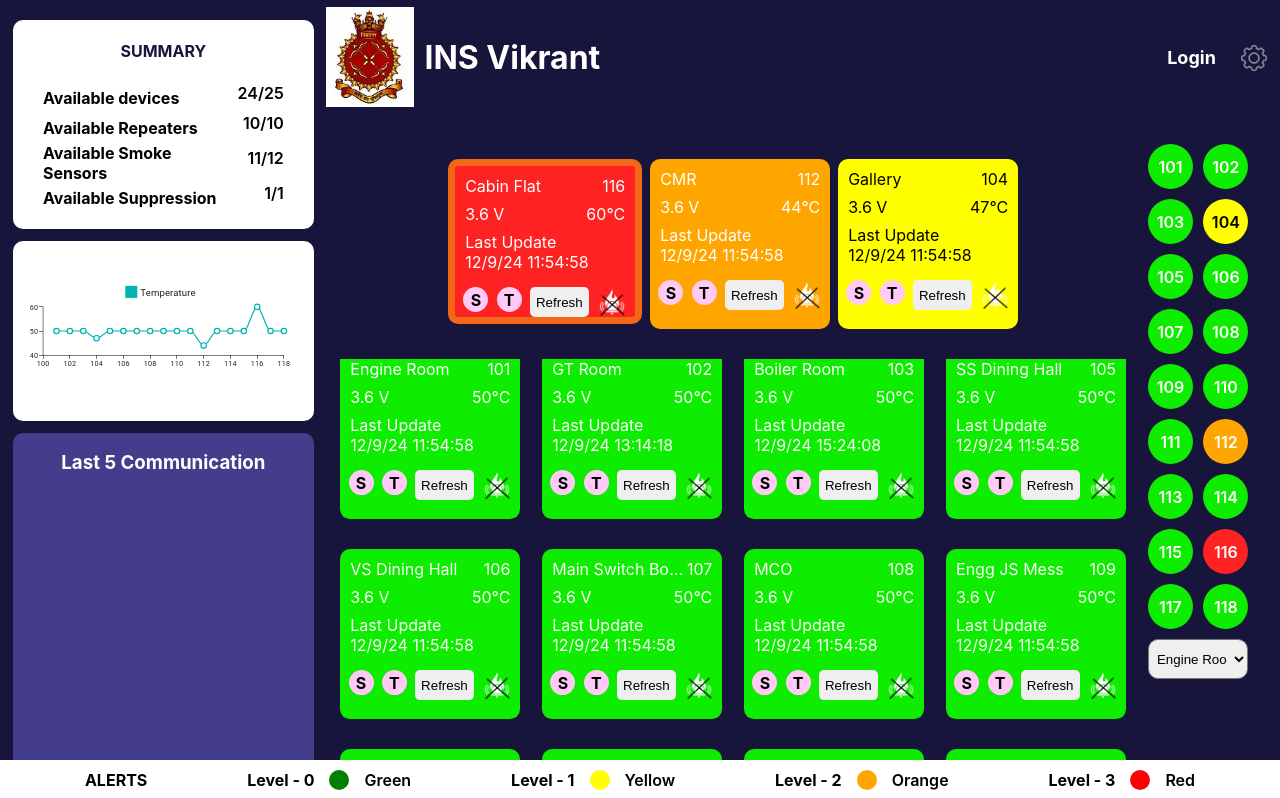
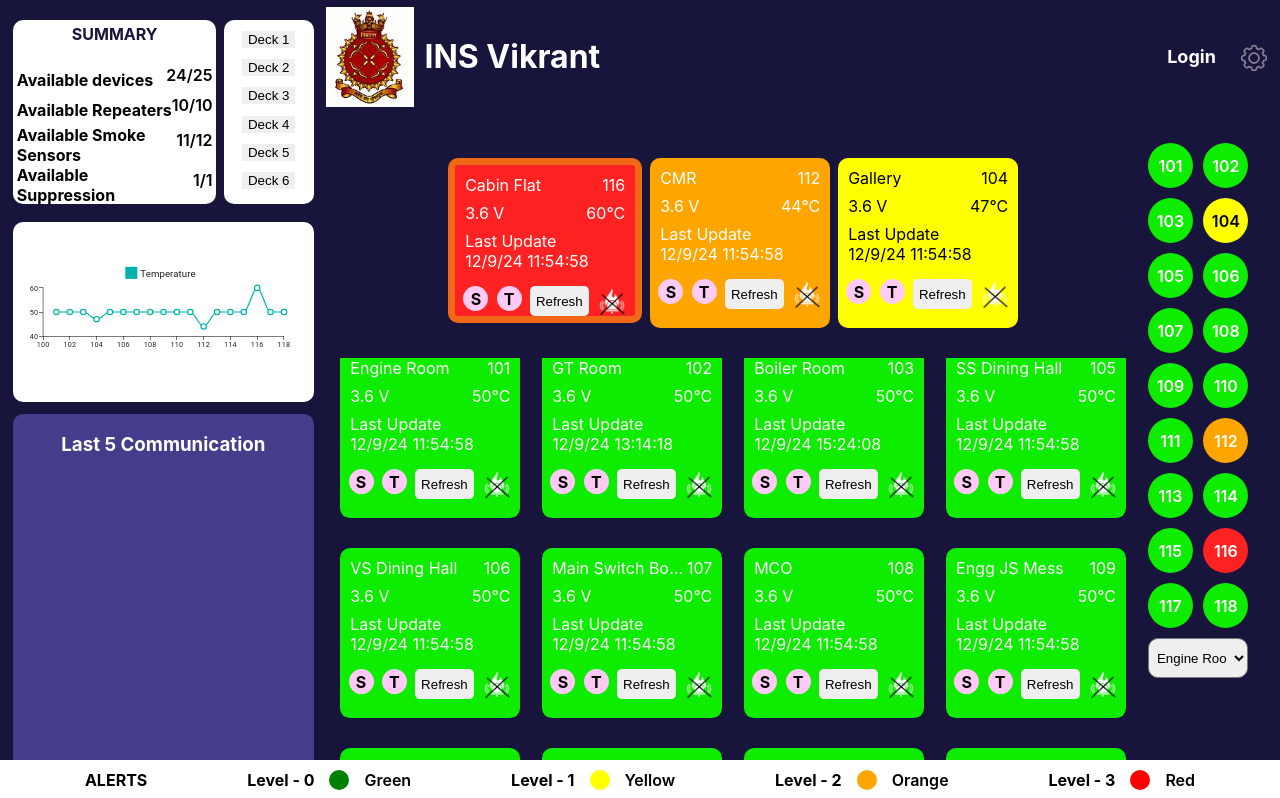
Before and after one commit to cee-diksha/fire_detection, a React (Create React App) app: page / in a window 1280 px wide. Shown: the top 798 px of the page. Built offline with nearby package versions, Linux system fonts and the light colour scheme.

Commit message:
modifications made

```diff
--- /dev/null
+++ b/src/components/DeckCard.js
@@ -0,0 +1,19 @@
+import React from 'react'
+import "./comp-styles.css"
+
+
+const DeckCard = () => {
+  return (
+    <div className='deckcard'>
+        <button>Deck 1</button>
+        <button>Deck 2</button>
+        <button>Deck 3</button>
+        <button>Deck 4</button>
+        <button>Deck 5</button>
+        <button>Deck 6</button>
+
+    </div>
+  )
+}
+
+export default DeckCard
--- a/src/components/SummaryCard.js
+++ b/src/components/SummaryCard.js
@@ -4,6 +4,7 @@
 const SummaryCard = () => {
   return (
     <div className='sum-details'>
+        <h4>SUMMARY</h4>
         <div className='sum-details-combined' >
             <div id="sum-details-span1">Available devices</div>
             <div id="sum-details-span2">24/25</div>
--- a/src/components/comp-styles.css
+++ b/src/components/comp-styles.css
@@ -72,9 +72,41 @@
     background-color: #ffcaf5;
 }
 
+.deckcard{
+    border-radius: 10px;
+    width: 100%;
+    background-color: #fff;
+    color: #000000;
+    height: 100%;
+    display: flex;
+    align-items: center;
+    flex-direction: column;
+    justify-content: space-evenly;
+    padding-bottom: 4px;
+}
+
+.deckcard button{
+    border: none;
+    cursor: pointer;
+}
+
 .sum-details{
-    width: 80%;
-    padding-bottom: 6px;
+    border-radius: 10px;
+    width: 100%;
+    padding-bottom: 4px;
+    padding-left: 4px;
+    padding-right: 4px;
+    background-color: #fff;
+    color: #000000;
+    height: 100%;
+    display: flex;
+    align-items: center;
+    flex-direction: column;
+}
+.sum-details h4{
+    margin-top: 4px;
+    text-align: center;
+    color:#17153B
 }
 
 .sum-details-combined{
--- a/src/pages/Dashboard.js
+++ b/src/pages/Dashboard.js
@@ -12,6 +12,7 @@
 import TempChart from '../components/TempChart'
 import { MainContext } from '../context/MainContext'
 import shipcrest from "../assets/INS_Vikrant_crest.jpg"
+import DeckCard from '../components/DeckCard'
 
 const Dashboard = () => {
     const {deviceInfo, isLogin} = useContext(MainContext)
@@ -28,8 +29,12 @@
             <div className='dashboard-main-screen'>
             <div className='dashboard-middle'>
                 <div className='dashboard-content-summary'>
-                    <h4>SUMMARY</h4>
-                    <SummaryCard />
+                    <div className='div1'>
+                        <SummaryCard />
+                    </div>
+                    <div className='div2'>
+                        <DeckCard />
+                    </div>
                 </div>
                 <div style={{backgroundColor: "#ffffff", width: "100%", borderRadius: "10px", display: "flex", alignItems: "center", justifyContent: 'center'}}>
                     <TempChart />
--- a/src/styles.css
+++ b/src/styles.css
@@ -55,21 +55,22 @@
     padding: 20px 0;
 }
     .dashboard-content-summary{
-        border-radius: 10px;
         width: 100%;
         padding-bottom: 10px;
         display: flex;
-        flex-direction: column;
-        justify-content: center;
+        justify-content: space-between;
         align-items: center;
-        color: black;
-        background-color: #ffffff;
         margin-bottom: 4%;
+        height: 180px;
     }
 
-    .dashboard-content-summary h4{
-        text-align: center;
-        color:#17153B
+    .dashboard-content-summary .div1{
+        width: 65%;
+        height: 100%;
+    }
+    .dashboard-content-summary .div2{
+        width: 30%;
+        height: 100%;
     }
 
     .dashboard-content-alert{
```
